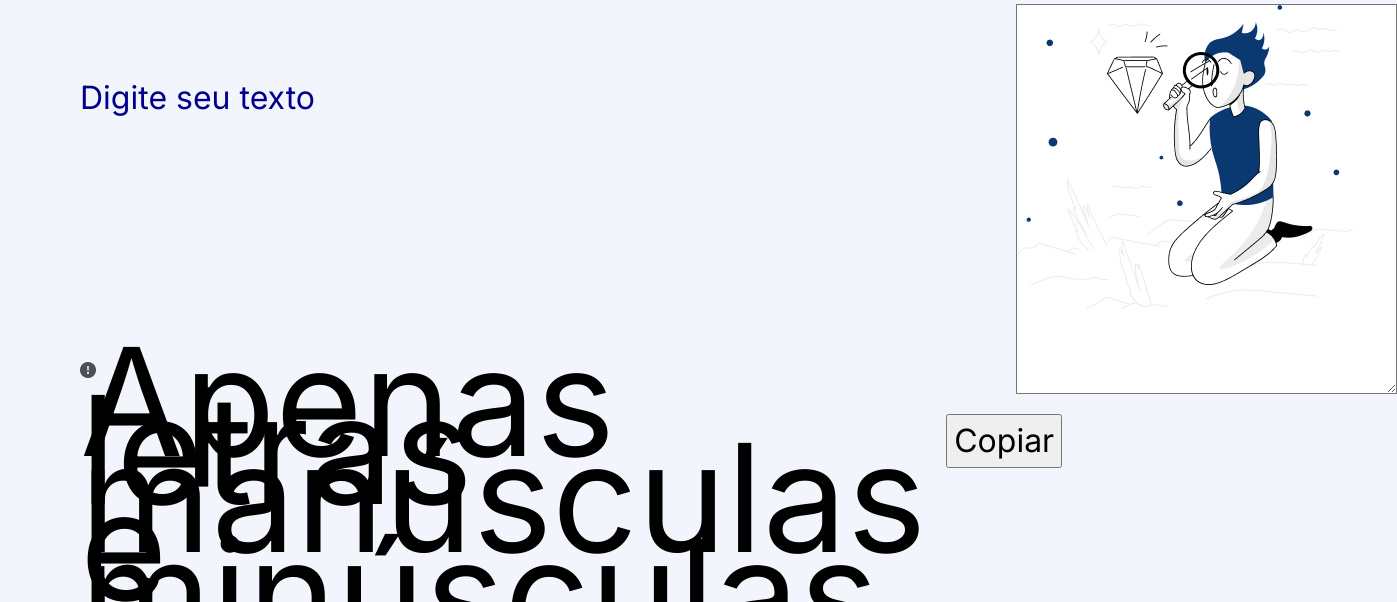
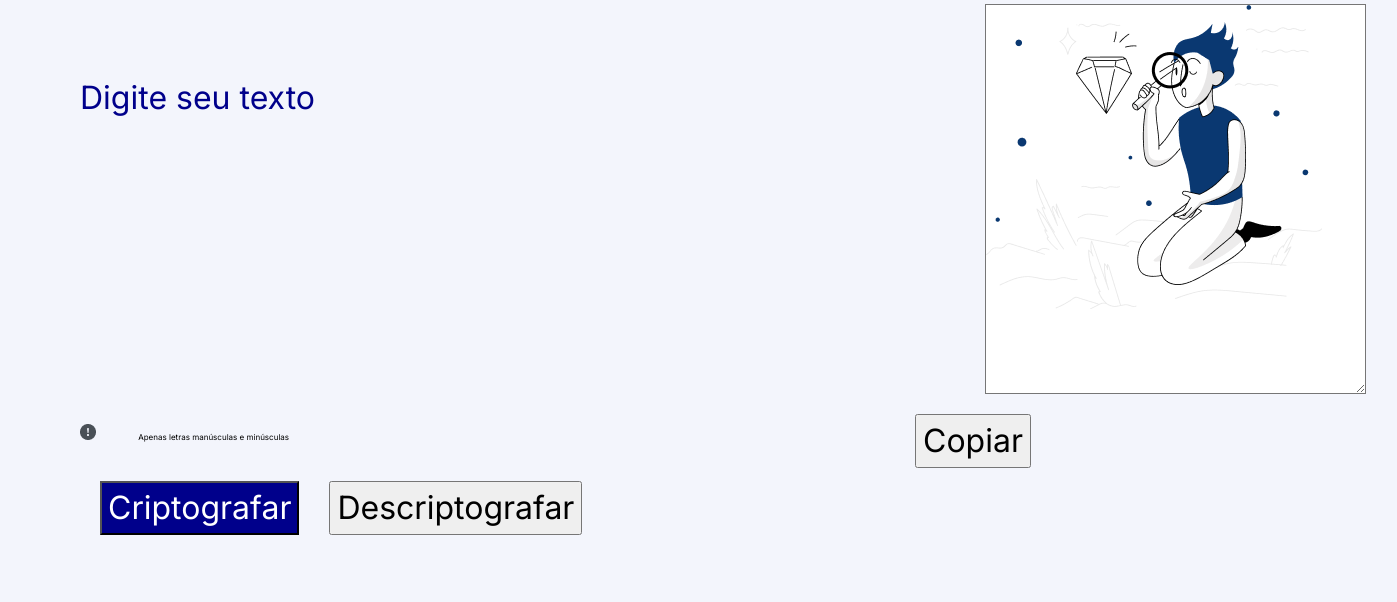
Before and after one commit to fel-dev/decodificador-de-textos, a plain HTML site: page index.html in a window 1280 px wide. Shown: the part 64-666 px from the top of the page, 1397 px wide, since content can reach past the window. Drawn offline with Linux system fonts and the light colour scheme; files whose address does not match are found by name.

Commit message:
Update style.css

```diff
--- a/css/style.css
+++ b/css/style.css
@@ -1,10 +1,3 @@
-/* CSS header */
-/*  CSS main */
-/* css section-entrada */
-/* css section-saida */
-/* CSS footer */
-
-
 * {
     font-family: 'Inter', sans-serif;
     font-weight: 400;
@@ -39,10 +32,11 @@ main {
     background-repeat: no-repeat;
 }
 
-informacao {
-    display: flex;
-    flex-direction: row;
-    margin: 2px;
+div.informacao>h6 {
+    display: inline;
+    font-size: 0.5rem;
+    padding: auto;
+
 }
 
 .botoes {
```
